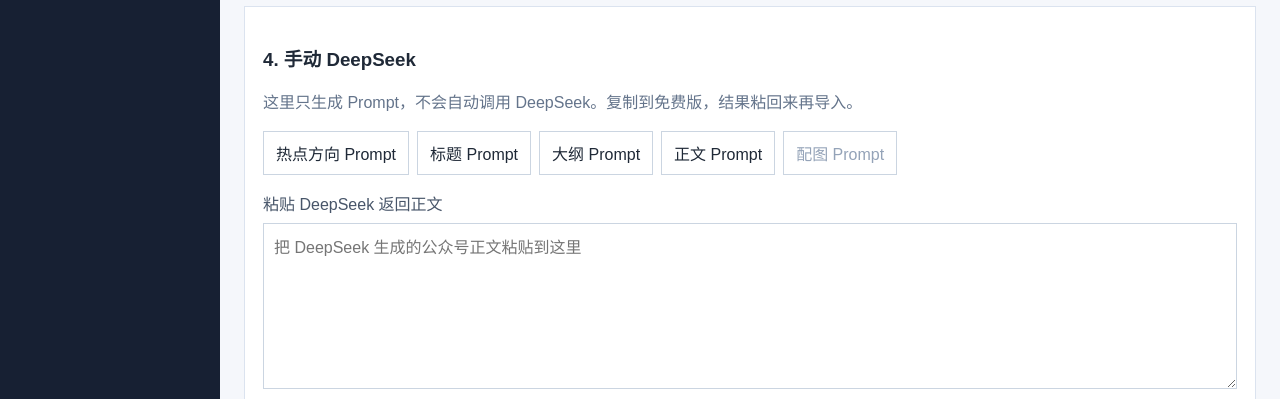
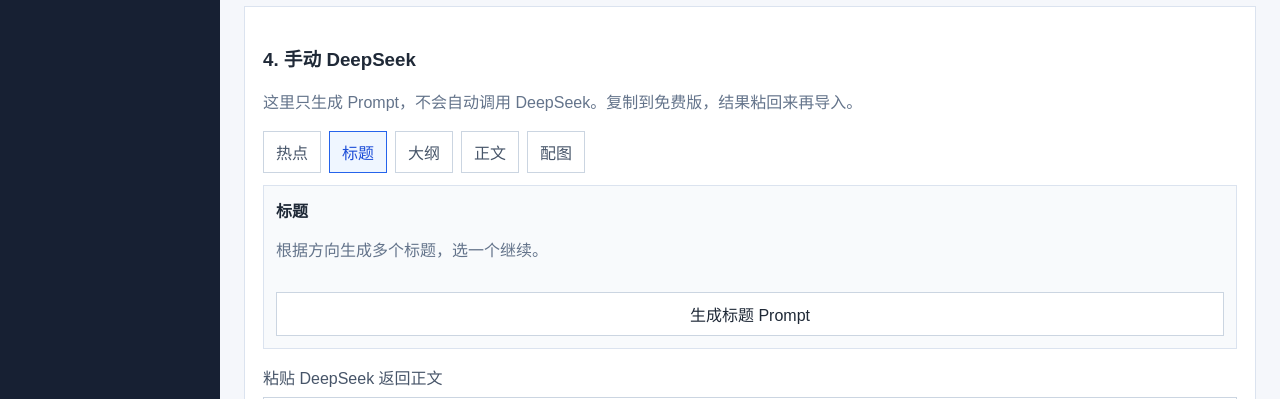
Before and after one commit to liulixing2/content-studio-new, a Vue app in the folder frontend/: page / in a window 1280 px wide. Shown: the part 880-1279 px from the top of the page. Built offline with nearby package versions, Linux system fonts and the light colour scheme; no server answers.

Commit message:
reshape manual ai prompt flow

```diff
--- a/frontend/src/styles.css
+++ b/frontend/src/styles.css
@@ -318,6 +318,50 @@ input {
   color: #64748b;
 }
 
+.step-tabs {
+  display: flex;
+  flex-wrap: wrap;
+  gap: 8px;
+  margin: 12px 0;
+}
+
+.step-tab {
+  padding: 8px 12px;
+  color: #475569;
+}
+
+.step-tab.active {
+  border-color: #2563eb;
+  background: #eff6ff;
+  color: #1d4ed8;
+}
+
+.step-panel {
+  display: grid;
+  gap: 12px;
+  margin: 12px 0 16px;
+  padding: 12px;
+  border: 1px solid #dbe3ef;
+  background: #f8fafc;
+}
+
+.choice-row {
+  display: flex;
+  flex-wrap: wrap;
+  gap: 14px;
+}
+
+.choice-row label {
+  display: inline-flex;
+  gap: 6px;
+  align-items: center;
+}
+
+.choice-row input {
+  width: auto;
+  margin: 0;
+}
+
 .quality-result {
   padding: 10px 12px;
   background: #fff7ed;
--- a/frontend/src/views/articles/components/ManualAiPanel.vue
+++ b/frontend/src/views/articles/components/ManualAiPanel.vue
@@ -1,4 +1,5 @@
 <script setup lang="ts">
+import { ref } from 'vue'
 import type { ManualPrompt } from '../../../types/article'
 
 defineProps<{
@@ -9,12 +10,46 @@ defineProps<{
 }>()
 
 const pastedText = defineModel<string>('pastedText', { required: true })
+const activeStep = ref<'hotspots' | 'titles' | 'outline' | 'draft' | 'image'>('titles')
+const draftMode = ref<'direct' | 'outline'>('direct')
+
+const steps = [
+  {
+    key: 'hotspots',
+    title: '热点',
+    note: '根据关键词找可写切口。已有手动粘贴热点时，可以跳过。',
+  },
+  {
+    key: 'titles',
+    title: '标题',
+    note: '根据方向生成多个标题，选一个继续。',
+  },
+  {
+    key: 'outline',
+    title: '大纲',
+    note: '可选步骤。复杂文章建议先走大纲，短文可以跳过。',
+  },
+  {
+    key: 'draft',
+    title: '正文',
+    note: '可以按标题直接生成，也可以基于大纲生成。',
+  },
+  {
+    key: 'image',
+    title: '配图',
+    note: '正文稳定后再生成配图方案。',
+  },
+] as const
 
 defineEmits<{
   generatePrompt: [stage: string]
   copyPrompt: []
   importDraft: []
 }>()
+
+function generateDraftPrompt(emit: (event: 'generatePrompt', stage: string) => void) {
+  emit('generatePrompt', draftMode.value === 'direct' ? 'draft_direct' : 'draft')
+}
 </script>
 
 <template>
@@ -22,14 +57,58 @@ defineEmits<{
     <h3>4. 手动 DeepSeek</h3>
     <p class="hint">这里只生成 Prompt，不会自动调用 DeepSeek。复制到免费版，结果粘回来再导入。</p>
 
-    <div class="button-row">
-      <button type="button" :disabled="isLoading" @click="$emit('generatePrompt', 'hotspots')">热点方向 Prompt</button>
-      <button type="button" :disabled="isLoading" @click="$emit('generatePrompt', 'titles')">标题 Prompt</button>
-      <button type="button" :disabled="isLoading" @click="$emit('generatePrompt', 'outline')">大纲 Prompt</button>
-      <button type="button" :disabled="isLoading" @click="$emit('generatePrompt', 'draft')">正文 Prompt</button>
-      <button type="button" :disabled="isLoading || !canBuildFromDraft" @click="$emit('generatePrompt', 'image')">
-        配图 Prompt
+    <div class="step-tabs">
+      <button
+        v-for="step in steps"
+        :key="step.key"
+        class="step-tab"
+        :class="{ active: activeStep === step.key }"
+        type="button"
+        @click="activeStep = step.key"
+      >
+        {{ step.title }}
       </button>
+    </div>
+
+    <div v-for="step in steps" v-show="activeStep === step.key" :key="step.key" class="step-panel">
+      <div class="preview-head">
+        <div>
+          <strong>{{ step.title }}</strong>
+          <p class="hint">{{ step.note }}</p>
+        </div>
+      </div>
+
+      <template v-if="step.key === 'hotspots'">
+        <button type="button" :disabled="isLoading" @click="$emit('generatePrompt', 'hotspots')">生成热点 Prompt</button>
+      </template>
+
+      <template v-if="step.key === 'titles'">
+        <button type="button" :disabled="isLoading" @click="$emit('generatePrompt', 'titles')">生成标题 Prompt</button>
+      </template>
+
+      <template v-if="step.key === 'outline'">
+        <button type="button" :disabled="isLoading" @click="$emit('generatePrompt', 'outline')">生成大纲 Prompt</button>
+      </template>
+
+      <template v-if="step.key === 'draft'">
+        <div class="choice-row">
+          <label>
+            <input v-model="draftMode" type="radio" value="direct" />
+            按标题直接生成正文
+          </label>
+          <label>
+            <input v-model="draftMode" type="radio" value="outline" />
+            基于大纲生成正文
+          </label>
+        </div>
+        <button type="button" :disabled="isLoading" @click="generateDraftPrompt($emit)">生成正文 Prompt</button>
+      </template>
+
+      <template v-if="step.key === 'image'">
+        <button type="button" :disabled="isLoading || !canBuildFromDraft" @click="$emit('generatePrompt', 'image')">
+          生成配图 Prompt
+        </button>
+      </template>
     </div>
 
     <div v-if="prompt" class="prompt-box">
```
Also changed, not shown: 3 other files (tests, documents, lock files or other folders).
